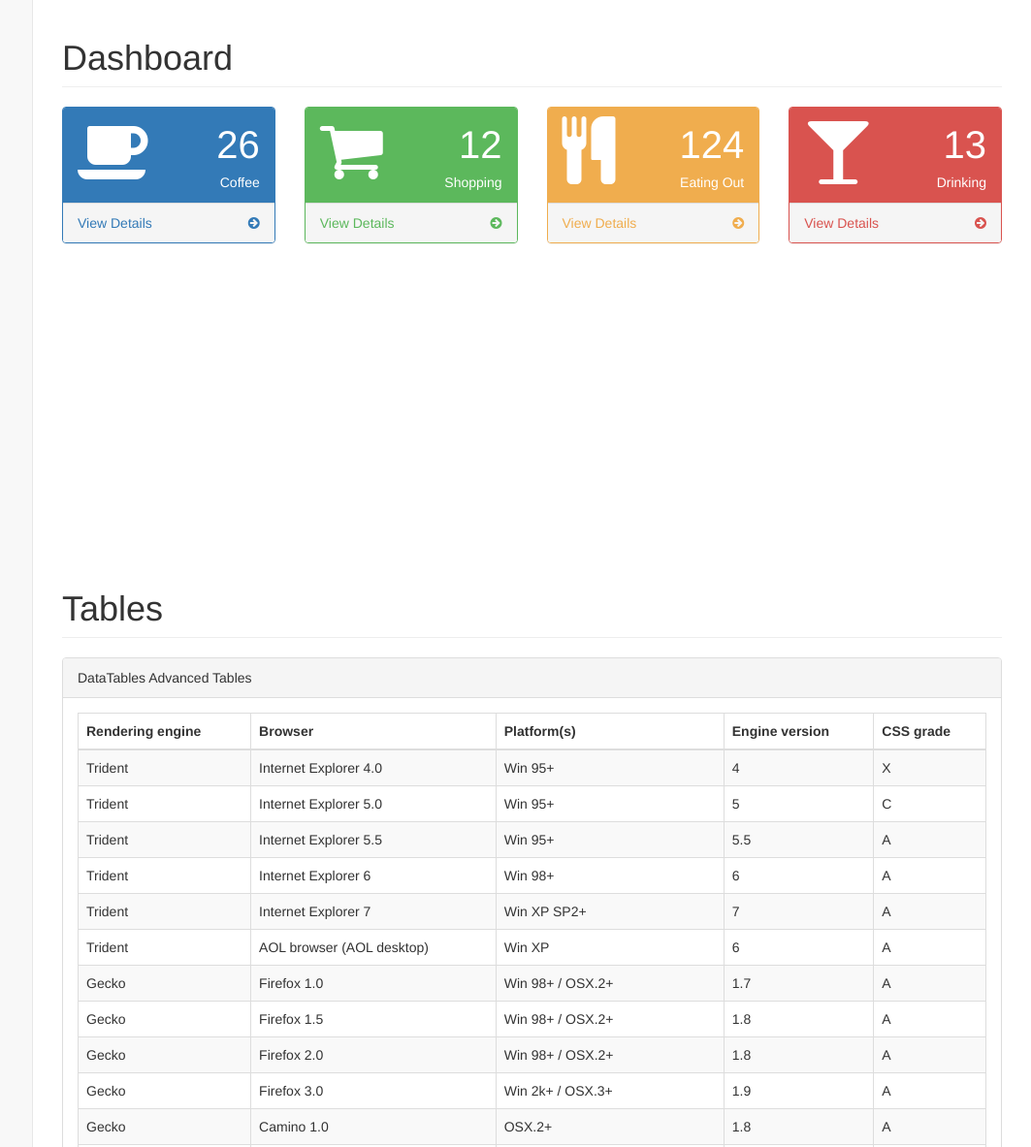
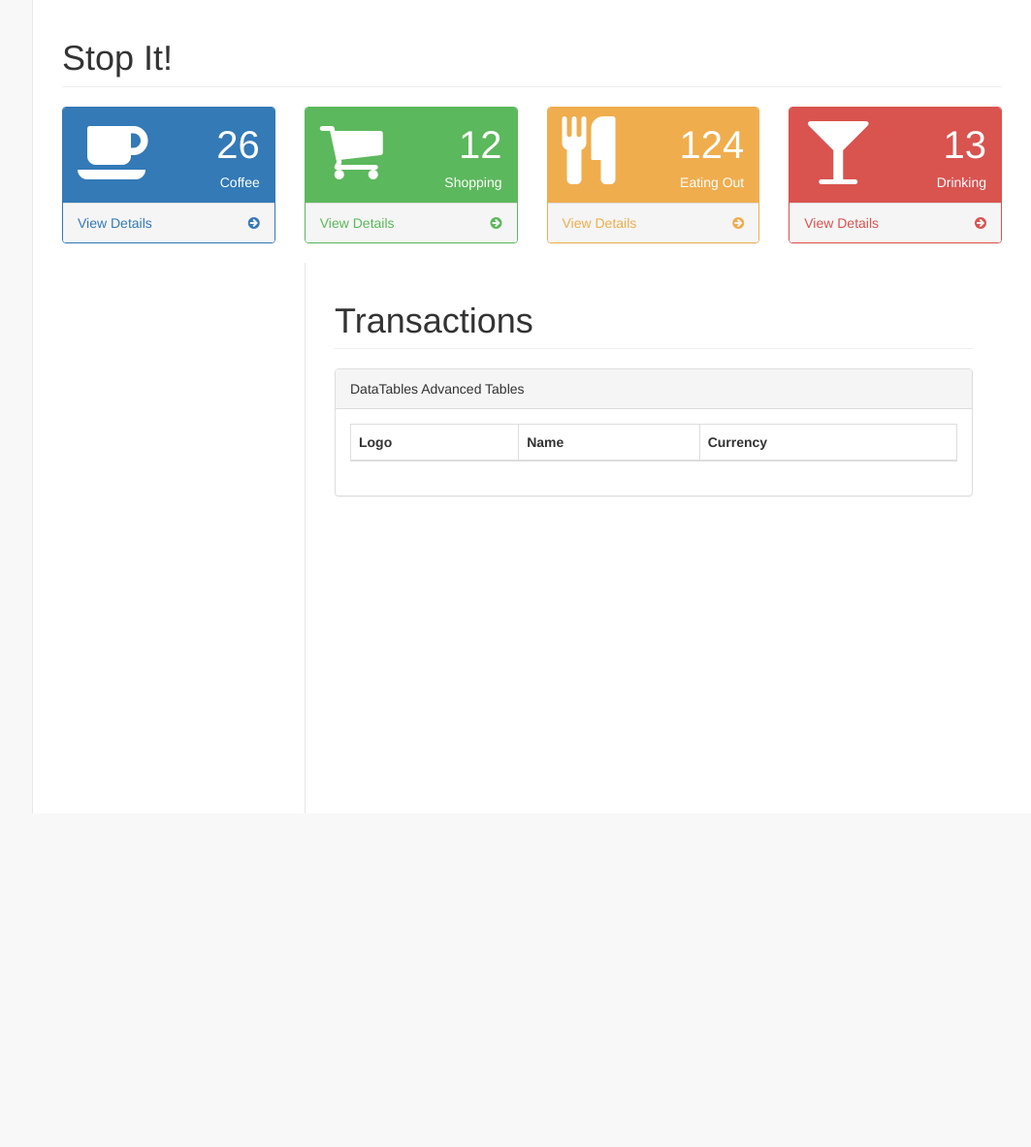
Before and after one commit to kanke/StopIt-, a website: page pages/index.html in a window 1280 px wide. Shown: the top 1183 px of the page at 97% size, without its empty margins (217-1280 px from the left). After the commit the page ends 839 px from the top, so only its background shows below. Drawn offline with Linux system fonts and the light colour scheme.

Commit message:
origin master

```diff
--- a/pages/index.html
+++ b/pages/index.html
@@ -46,14 +46,14 @@
         <div id="page-wrapper">
             <div class="row">
                 <div class="col-lg-12">
-                    <h1 class="page-header">Dashboard</h1>
+                    <h1 class="page-header">Stop It!</h1>
                 </div>
                 <!-- /.col-lg-12 -->
             </div>
             <!-- /.row -->
             <div class="row">
                 <div class="col-lg-3 col-md-6">
-                    <div class="panel panel-primary">
+                    <div class="panel panel-primary" id="coffee">
                         <div class="panel-heading">
                             <div class="row">
                                 <div class="col-xs-3">
@@ -75,7 +75,7 @@
                     </div>
                 </div>
                 <div class="col-lg-3 col-md-6">
-                    <div class="panel panel-green">
+                    <div class="panel panel-green" id="shopping">
                         <div class="panel-heading">
                             <div class="row">
                                 <div class="col-xs-3">
@@ -97,7 +97,7 @@
                     </div>
                 </div>
                 <div class="col-lg-3 col-md-6">
-                    <div class="panel panel-yellow">
+                    <div class="panel panel-yellow" id="eating">
                         <div class="panel-heading">
                             <div class="row">
                                 <div class="col-xs-3">
@@ -119,7 +119,7 @@
                     </div>
                 </div>
                 <div class="col-lg-3 col-md-6">
-                    <div class="panel panel-red">
+                    <div class="panel panel-red" id="drinking">
                         <div class="panel-heading">
                             <div class="row">
                                 <div class="col-xs-3">
@@ -143,21 +143,21 @@
             </div>
             <!-- /.row -->
 
-                                        </div>
-                                    </div>
+                                    <!--    </div>
+                                    </div> -->
                                 </li>
                             </ul>
-                        </div>
+                      <!--   </div> -->
                         <!-- /.panel-body -->
-                    </div>
+                <!--     </div>-->
                     <!-- /.panel -->
-                </div>
+              <!--  </div>-->
                 <!-- /.col-lg-8 -->
 
-                <div id="page-wrapper">
+            <div id="page-wrapper">
                     <div class="row">
                         <div class="col-lg-12">
-                            <h1 class="page-header">Tables</h1>
+                            <h1 class="page-header">Transactions</h1>
                         </div>
                         <!-- /.col-lg-12 -->
                     </div>
@@ -174,20 +174,17 @@
                                         <table class="table table-striped table-bordered table-hover" id="dataTables-example">
                                             <thead>
                                                 <tr>
-                                                    <th>Rendering engine</th>
-                                                    <th>Browser</th>
-                                                    <th>Platform(s)</th>
-                                                    <th>Engine version</th>
-                                                    <th>CSS grade</th>
+                                                    <th>Logo</th>
+                                                    <th>Name</th>
+                                                    <th>Currency</th>
                                                 </tr>
                                             </thead>
                                             <tbody>
+                                              <!--
                                                 <tr class="odd gradeX">
-                                                    <td>Trident</td>
-                                                    <td>Internet Explorer 4.0</td>
-                                                    <td>Win 95+</td>
-                                                    <td class="center">4</td>
-                                                    <td class="center">X</td>
+                                                    <td id="logo"></td>
+                                                    <td id="name"></td>
+                                                    <td id="currency"></td>
                                                 </tr>
                                                 <tr class="even gradeC">
                                                     <td>Trident</td>
@@ -581,24 +578,31 @@
                                                     <td>-</td>
                                                     <td class="center">-</td>
                                                     <td class="center">U</td>
-                                                </tr>
+                                                </tr>-->
                                             </tbody>
                                         </table>
                                     </div>
                                     <!-- /.table-responsive -->
-                                    <div class="well">
+                                    <!-- <div class="well">
                                         <h4>DataTables Usage Information</h4>
                                         <p>DataTables is a very flexible, advanced tables plugin for jQuery. In SB Admin, we are using a specialized version of DataTables built for Bootstrap 3. We have also customized the table headings to use Font Awesome icons in place of images. For complete documentation on DataTables, visit their website at <a target="_blank" href="https://datatables.net/">https://datatables.net/</a>.</p>
                                         <a class="btn btn-default btn-lg btn-block" target="_blank" href="https://datatables.net/">View DataTables Documentation</a>
-                                    </div>
+                                    </div> -->
                                 </div>
                                 <!-- /.panel-body -->
                             </div>
                             <!-- /.panel -->
                         </div>
                         <!-- /.col-lg-12 -->
+</div>
+
+<!-- jQuery -->
+<script src="../bower_components/jquery/dist/jquery.min.js"></script>
+
+<!-- Custom Theme JavaScript -->
+<script src="../dist/js/sb-admin-2.js"></script>
+</body>
 
 
-</body>
 
 </html>
```
Also changed, not shown: dist/js/sb-admin-2.js.
